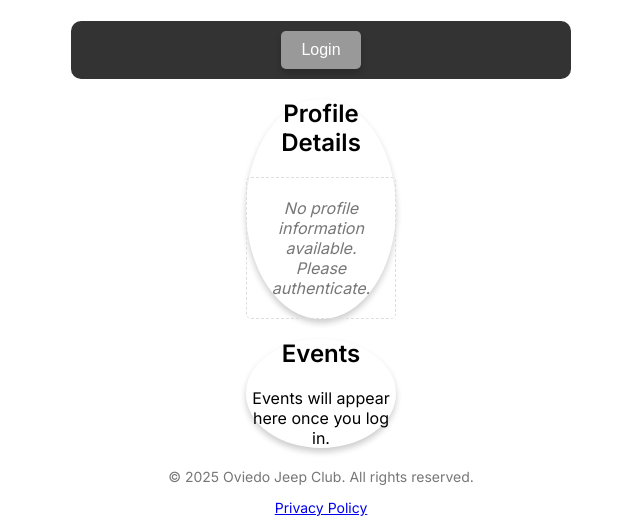
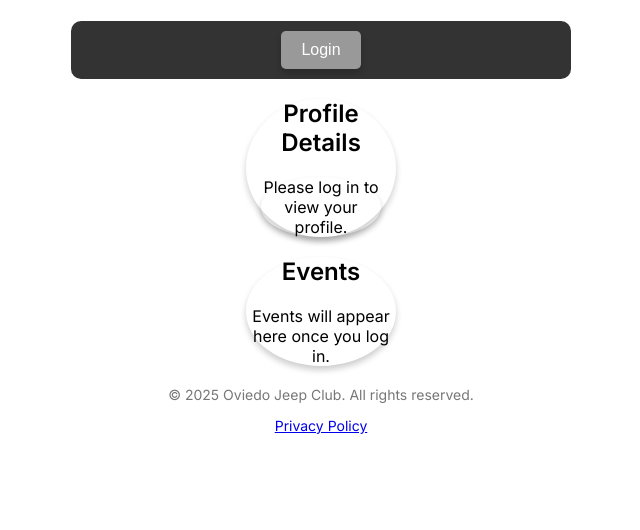
Before and after one commit to oviedojeeple/oviedojeepclub, a Flask app: page / in a window 1280 px wide. Shown: the part 512-1042 px from the top of the page, without its empty margins (319-959 px from the left). After the commit the page ends 946 px from the top, so only its background shows below. Run offline with Flask 3, Linux system fonts and the light colour scheme.

Commit message:
Update index.html

```diff
--- a/templates/index.html
+++ b/templates/index.html
@@ -24,12 +24,16 @@
     <main>
         <section id="profile-section">
             <h2>Profile Details</h2>
-            <div id="profile-container">
-                <div>
-                    <p class="empty-profile">
-                        No profile information available. Please authenticate.
-                    </p>
-                </div>
+            <div id="profile-section" class="section">
+                {% if user.is_authenticated %}
+                    <h2>Profile</h2>
+                    <table class="profile-details">
+                        <tr><td>Name</td><td>{{ user.name }}</td></tr>
+                        <tr><td>Email</td><td>{{ user.email }}</td></tr>
+                    </table>
+                {% else %}
+                    <p>Please log in to view your profile.</p>
+                {% endif %}
             </div>
         </section>
 
@@ -46,6 +50,10 @@
         <p>© 2025 Oviedo Jeep Club. All rights reserved.</p>
         <p><a href="/privacy">Privacy Policy</a></p>
     </footer>
+    <script>
+        var isAuthenticated = {{ user.is_authenticated | tojson }};
+        var userName = {{ user.name | tojson if user.is_authenticated else 'null' }};
+    </script>
     <script src="/static/scripts/profile.js"></script>
 </body>
 </html>
```
